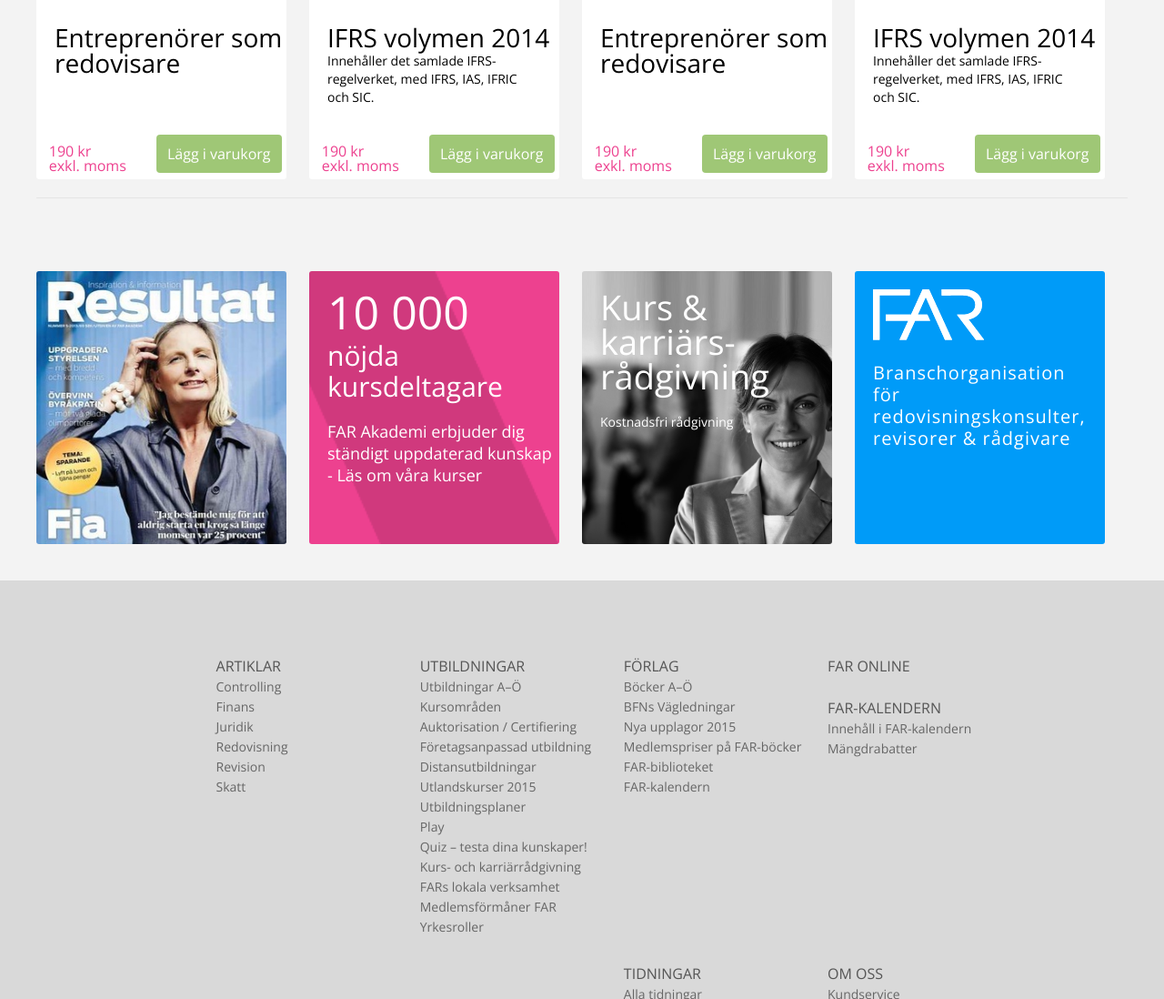
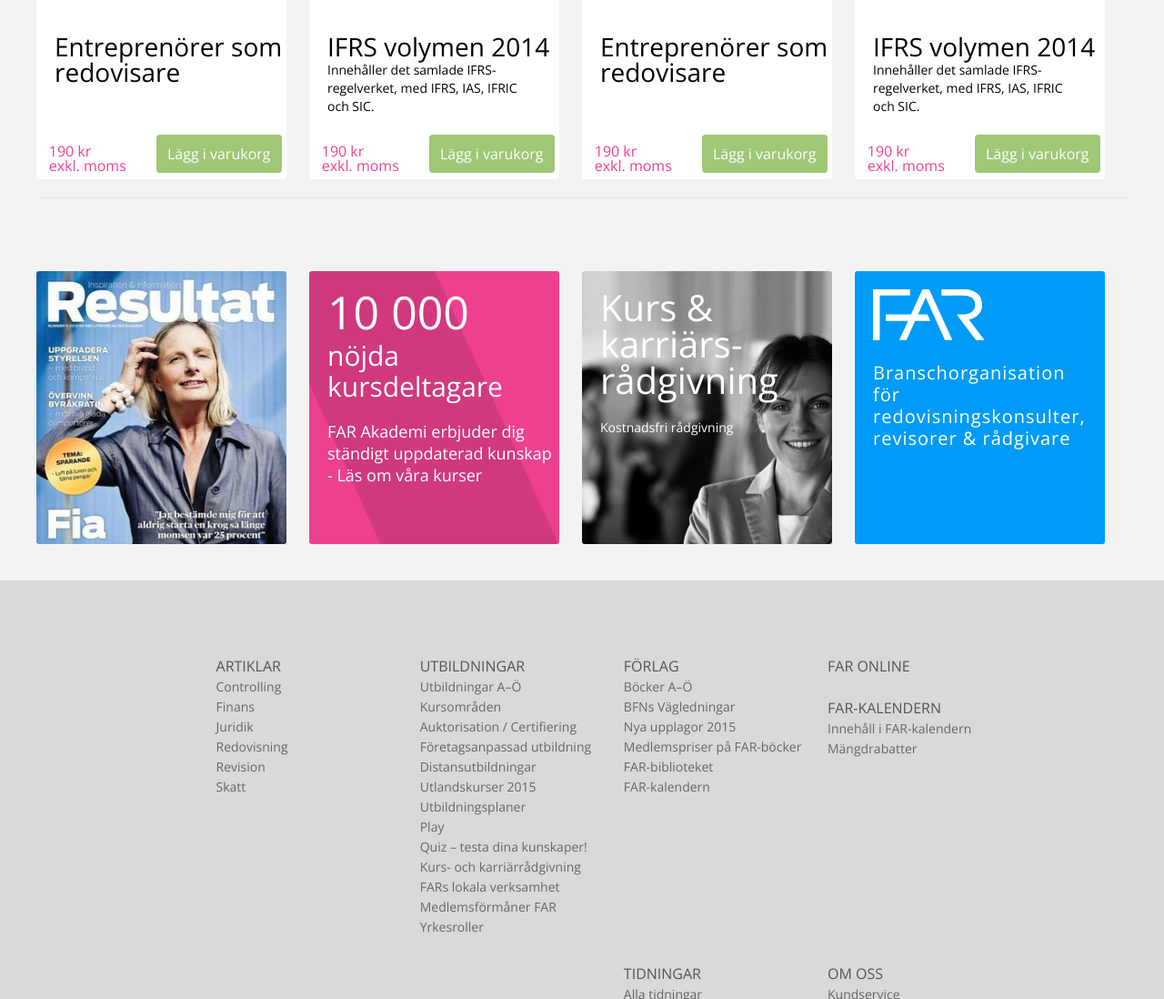
Before and after one commit to louisefasth/pototype-base, a plain HTML site: page index.html in a window 1280 px wide. Shown: the part 1393-2491 px from the top of the page at 91% size. Drawn offline with nearby package versions, Linux system fonts and the light colour scheme.

Commit message:
bottom boxes

```diff
--- a/styles/partials/_box-teasers.scss
+++ b/styles/partials/_box-teasers.scss
@@ -89,11 +89,11 @@ Box Teasers
 
     &.career{
         //background: $green;
-        background: url(../imgs/career.jpg) no-repeat -46px bottom;
+        background: url(../imgs/career.jpg) no-repeat -30px bottom;
         background-size: cover;
 
         h4{
-            font-size: 38px;
+            font-size: 40px;
         }
 
         span{
--- a/styles/partials/_boxes.scss
+++ b/styles/partials/_boxes.scss
@@ -189,7 +189,7 @@ Filtering
 		.title{
 			position: absolute;
 			left: 20px;
-			top: 180px;
+			top: 190px;
 			font-size: 28px;
 			font-weight:100;
 		}
@@ -197,7 +197,7 @@ Filtering
 		.teaser-text{
 			float: left;
 			position: absolute;
-			top: 220px;
+			top: 230px;
 			margin: 0 20px;
 			font-size: 14px;
 			line-height: 20px;
```
Also changed, not shown: styles/style.css.
